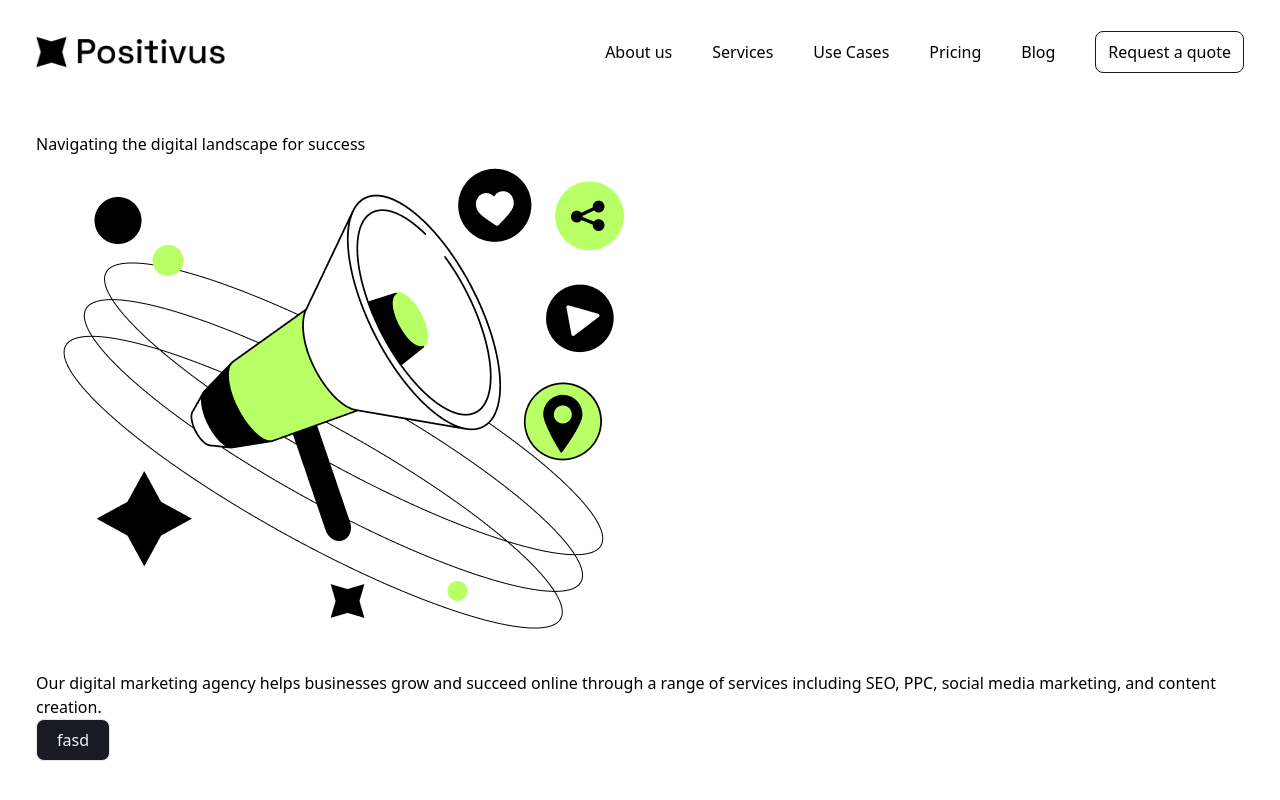
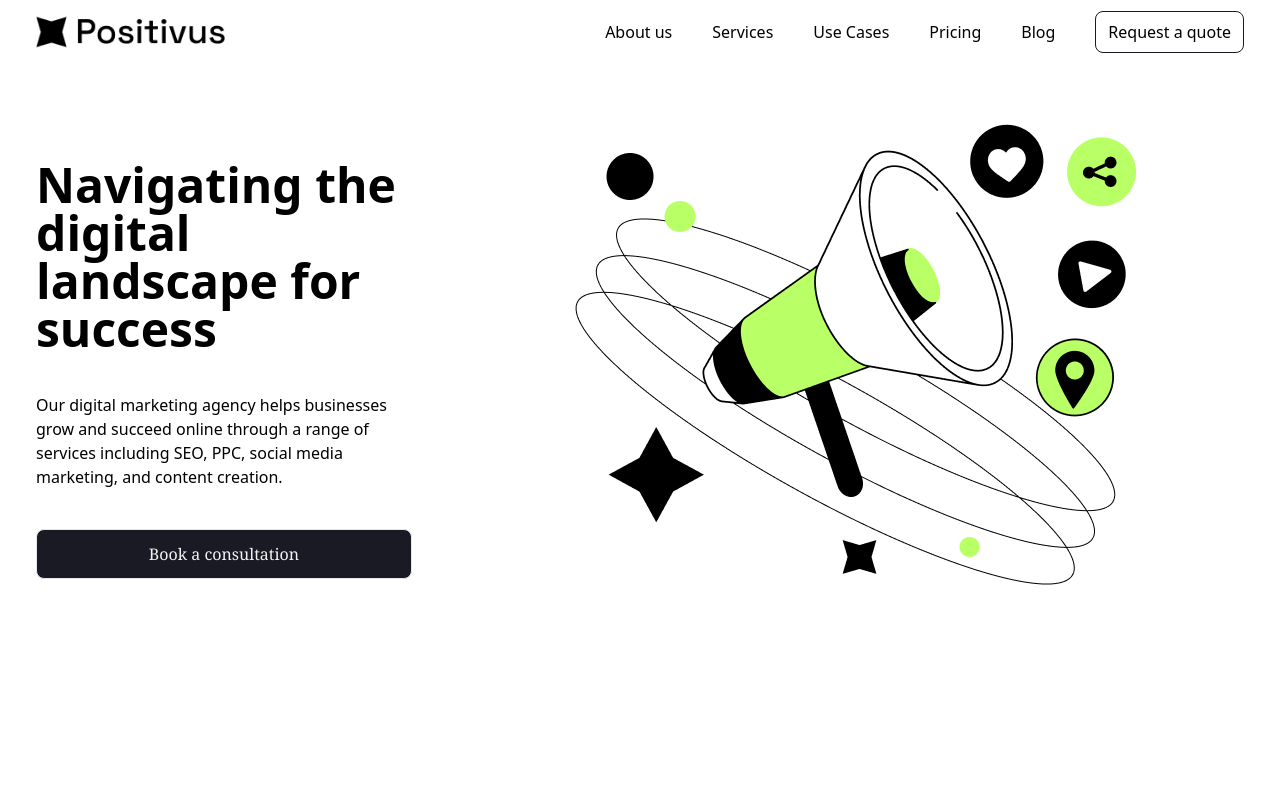
Before and after one commit to rahulroynipon/React_Project1, a React (Vite) app: page / in a window 1280 px wide. Built offline with nearby package versions, Linux system fonts and the light colour scheme.

Commit message:
bulid the hero section

```diff
--- /dev/null
+++ b/lib/cn.js
@@ -0,0 +1,6 @@
+import { clsx } from "clsx";
+import { twMerge } from "tailwind-merge";
+
+export default function cn(...inputs) {
+  return twMerge(clsx(inputs));
+}
--- a/package.json
+++ b/package.json
@@ -15,7 +15,8 @@
     "clsx": "^2.1.1",
     "react": "^18.2.0",
     "react-dom": "^18.2.0",
-    "react-icons": "^5.2.1"
+    "react-icons": "^5.2.1",
+    "tailwind-merge": "^2.3.0"
   },
   "devDependencies": {
     "@types/react": "^18.2.66",
--- a/src/components/HeroSection.jsx
+++ b/src/components/HeroSection.jsx
@@ -3,20 +3,35 @@ import headerIMG from "./../assets/img/header1.png";
 
 export default function HeroSection() {
   return (
-    <main className="padding-x padding-y width">
-      <section>Navigating the digital landscape for success</section>
-      <section>
+    <main className="padding-x padding-y mt-5 lg:mt-10 width grid lg:grid-cols-12 lg:grid-row-6 gap-10">
+      <section className="lg:col-span-4 lg:row-span-3 lg:self-end">
+        <h1 className="font-bold text-3xl lg:text-5xl ">
+          Navigating the digital landscape for success
+        </h1>
+      </section>
+      <section className="lg:col-span-8 lg:row-span-6 flex justify-center items-center">
         <img src={headerIMG} alt="header" />
       </section>
-      <section>
+      <section className="lg:col-span-4 lg:row-span-3 flex flex-col gap-10">
         <p>
           Our digital marketing agency helps businesses grow and succeed online
           through a range of services including SEO, PPC, social media
           marketing, and content creation.
         </p>
 
-        <Button />
+        <Button btnText={"Book a consultation"} />
       </section>
     </main>
   );
 }
+{
+  /* <main className=" grid md:grid-cols-12 md:grid-rows-6 gap-10">
+
+
+
+
+<section className=" order-3  md:col-span-4 md:row-span-4">
+
+</section>
+</main> */
+}
--- a/src/global/NavBar.jsx
+++ b/src/global/NavBar.jsx
@@ -25,7 +25,7 @@ export function NavBar() {
   }, []);
 
   return (
-    <main className="pt-2 sticky top-0 flex justify-between items-center width padding-x padding-y">
+    <main className="bg-white sticky top-0 flex justify-between items-center width padding-x padding-y">
       {/* logo start */}
       <h1>
         <img className="min-h-12 h-10 max-h-16" src={logo} alt="Company Logo" />
--- a/src/index.css
+++ b/src/index.css
@@ -7,7 +7,7 @@
 }
 
 .padding-y {
-  @apply py-3 md:py-5 lg:py-7 xxl:py-9;
+  @apply py-2 lg:py-2 xxl:py-4;
 }
 
 .width {
--- a/src/reuseables/Button.jsx
+++ b/src/reuseables/Button.jsx
@@ -1,7 +1,14 @@
-export default function Button() {
+import cn from "./../../lib/cn";
+
+export default function Button({ clName, btnText = "Button" }) {
   return (
-    <button className="px-5 py-2 rounded-lg border bg-pBlack text-pWhite ">
-      fasd
+    <button
+      className={cn(
+        "px-5 py-3 rounded-lg border bg-pBlack text-pWhite hover:ring-2 ring-primary trans font-serif",
+        clName
+      )}
+    >
+      {btnText}
     </button>
   );
 }
--- a/src/reuseables/Reuseables.jsx
+++ /dev/null
@@ -1,3 +0,0 @@
-import Button from "./Button";
-
-export { Button };
```
Also changed, not shown: 1 other file (tests, documents, lock files or other folders).
